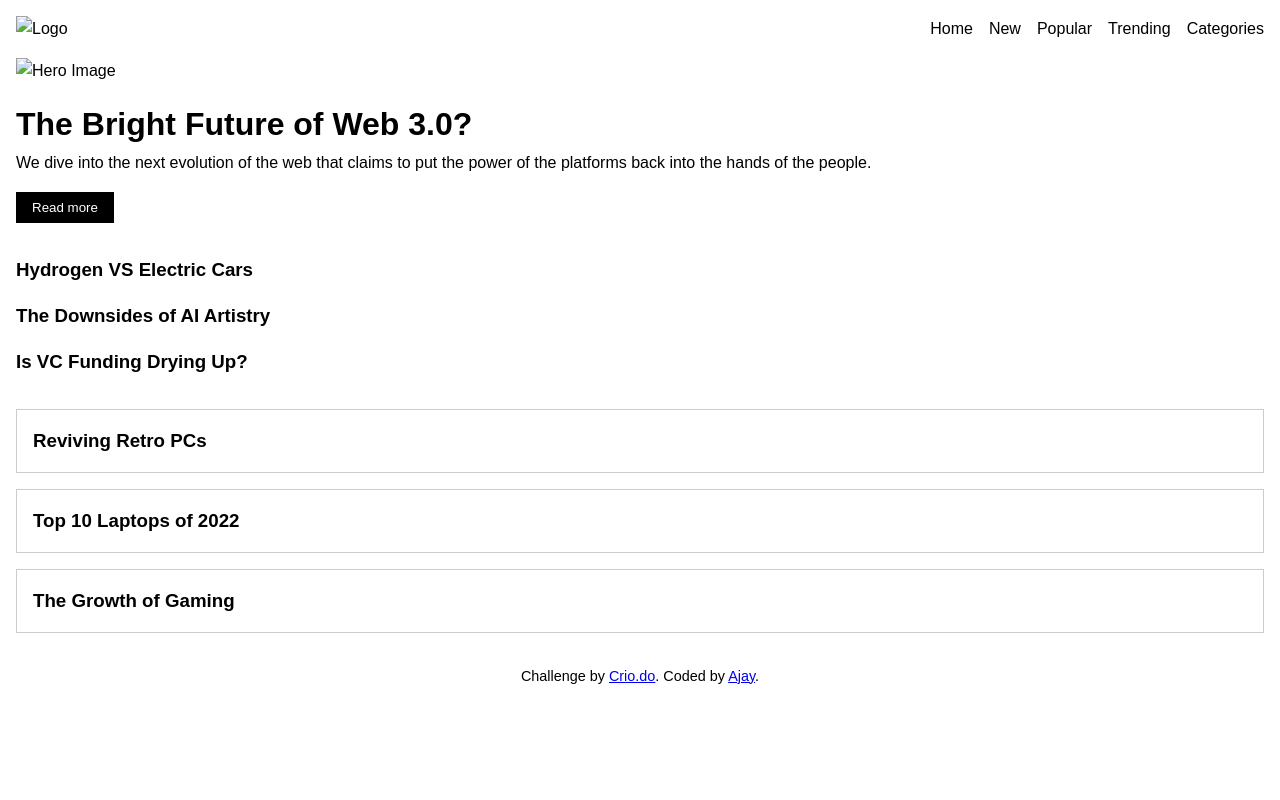
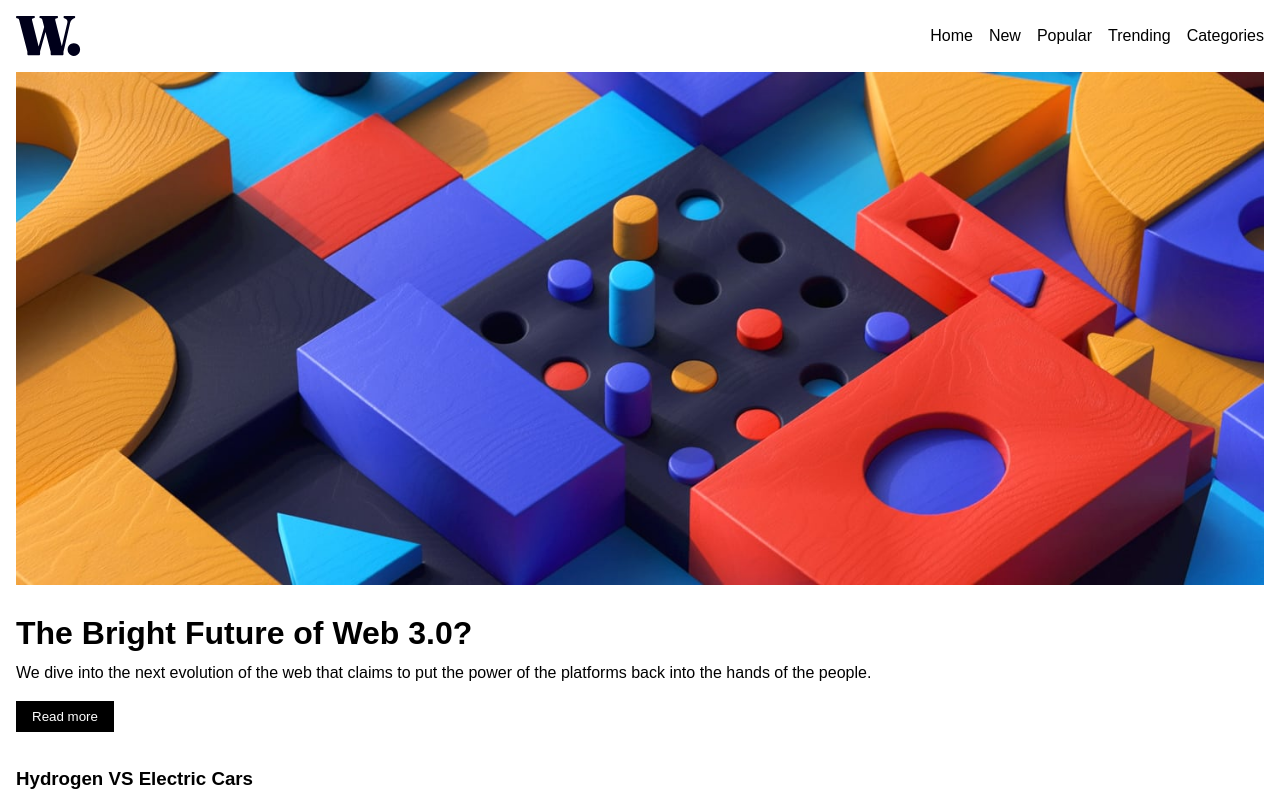
Before and after one commit to Selvaraj-p/XNewsHomepage, a plain HTML site: page src/index.html in a window 1280 px wide. Shown: the top 800 px of the page. Drawn offline with Linux system fonts and the light colour scheme.

Commit message:
assets folder update

```diff
--- a/src/index.html
+++ b/src/index.html
@@ -9,7 +9,7 @@
   <body>
     <!-- Header -->
     <header class="header">
-      <img src="assets/logo.svg" alt="Logo" />
+      <img src="../assets/logo.svg" alt="Logo" />
 
       <nav>
         <ul class="nav-itmes">
@@ -34,7 +34,7 @@
       <div class="hero-img">
         <img
           id="hero-image"
-          src="assets/image-web-3-desktop.jpg"
+          src="../assets/image-web-3-desktop.jpg"
           alt="Hero Image"
         />
       </div>
@@ -67,7 +67,7 @@
       <p>
         Challenge by <a href="https://www.crio.do/" target="_blank">Crio.do</a>.
         Coded by
-        <a href="https://github.com/YOUR_USERNAME" target="_blank">Ajay</a>.
+        <a href="https://github.com/selvaraj-p" target="_blank"> Selvaraj-p</a>.
       </p>
     </footer>
 
--- a/src/script.js
+++ b/src/script.js
@@ -14,8 +14,8 @@ window.addEventListener("load", () => {
   const heroImg = document.getElementById("hero-image");
 
   if (window.innerWidth < 1000) {
-    heroImg.src = "assets/image-web-3-mobile.jpg";
+    heroImg.src = "../assets/image-web-3-mobile.jpg";
   } else {
-    heroImg.src = "assets/image-web-3-desktop.jpg";
+    heroImg.src = "../assets/image-web-3-desktop.jpg";
   }
 });
```
